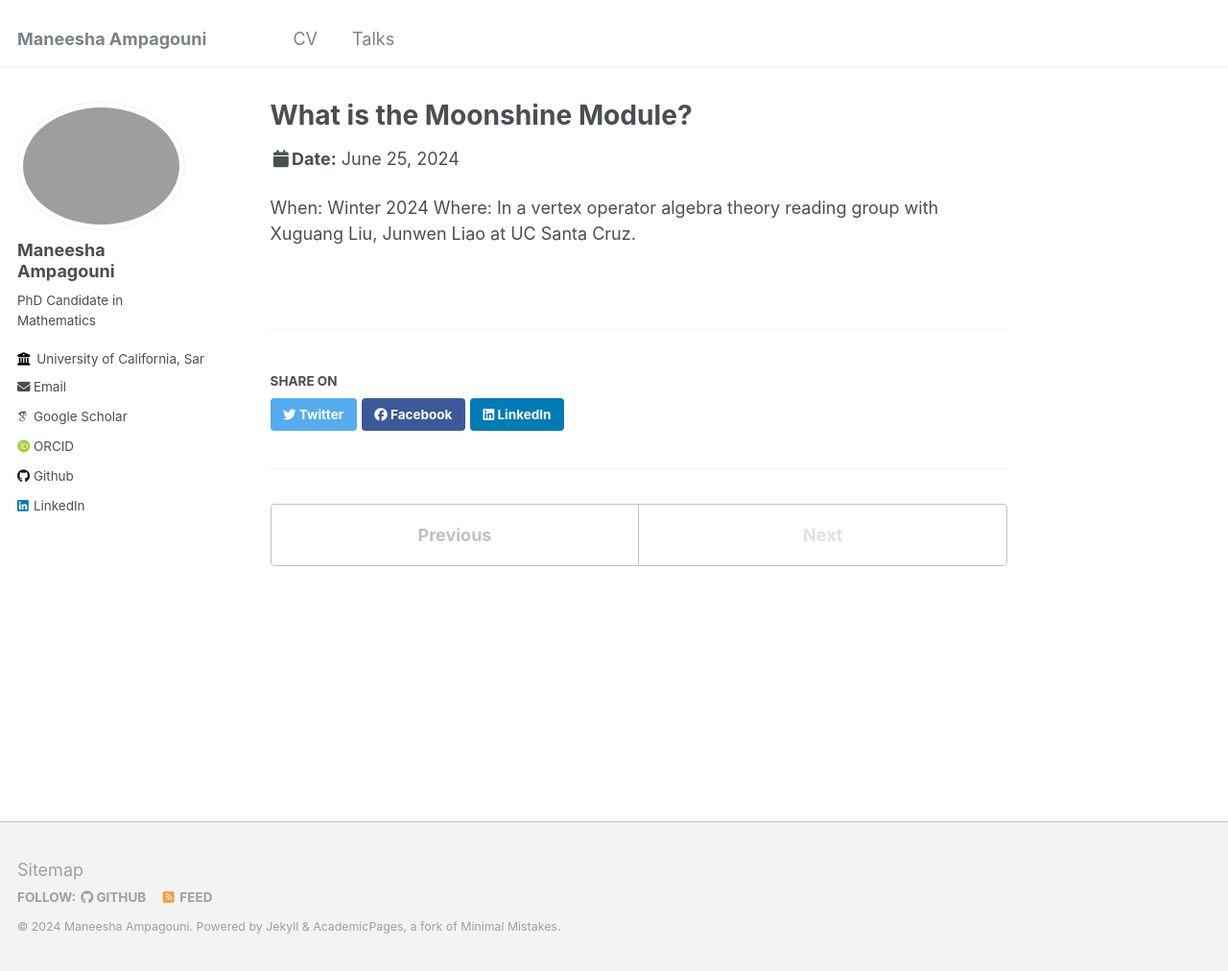
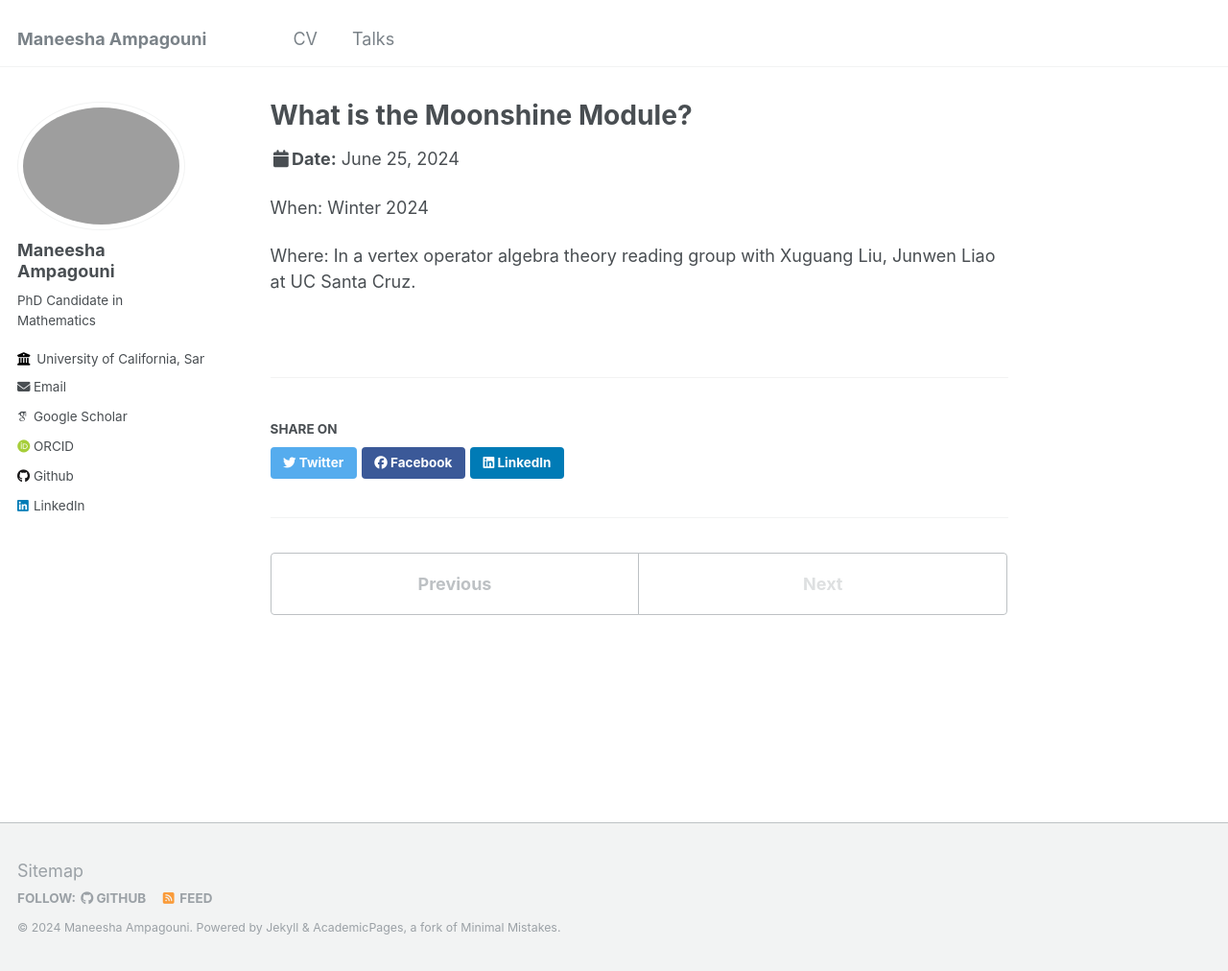
Before and after one commit to ManeeshaAmpagouni/maneeshaampagouni.github.io, a Jekyll site: the page built from _talks/Moonshine Module.md, in a window 1280 px wide and 1012 px high. Shown: the whole window at 96% size. Built offline with Jekyll 4.4.1, drawn with Linux system fonts in a browser that asks for light colours; some web fonts are replaced.

```diff
--- a/_talks/Moonshine Module.md
+++ b/_talks/Moonshine Module.md
@@ -8,5 +8,6 @@ When: Fall 2023
 
 ---
 
-When: Winter 2024
+When: Winter 2024 <br>
+
 Where: In a vertex operator algebra theory reading group with Xuguang Liu, Junwen Liao at UC Santa Cruz.
```
Also changed, not shown: _talks/Modular Invariance.md (+3 -1 lines), _talks/Modular Tensor Category.md (+2 -1 lines), _talks/Monstrous Moonshine.md (+2 -1 lines).
